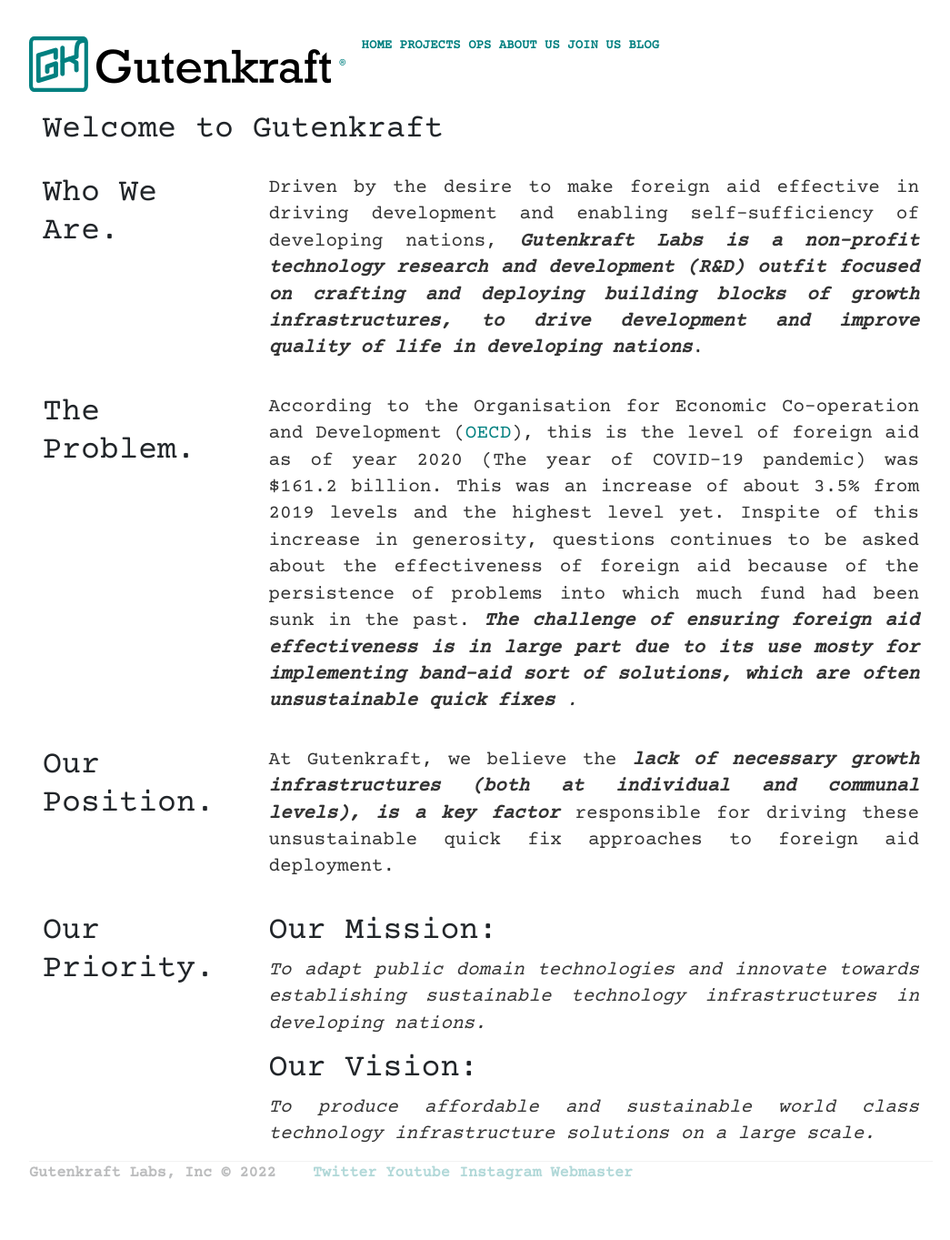
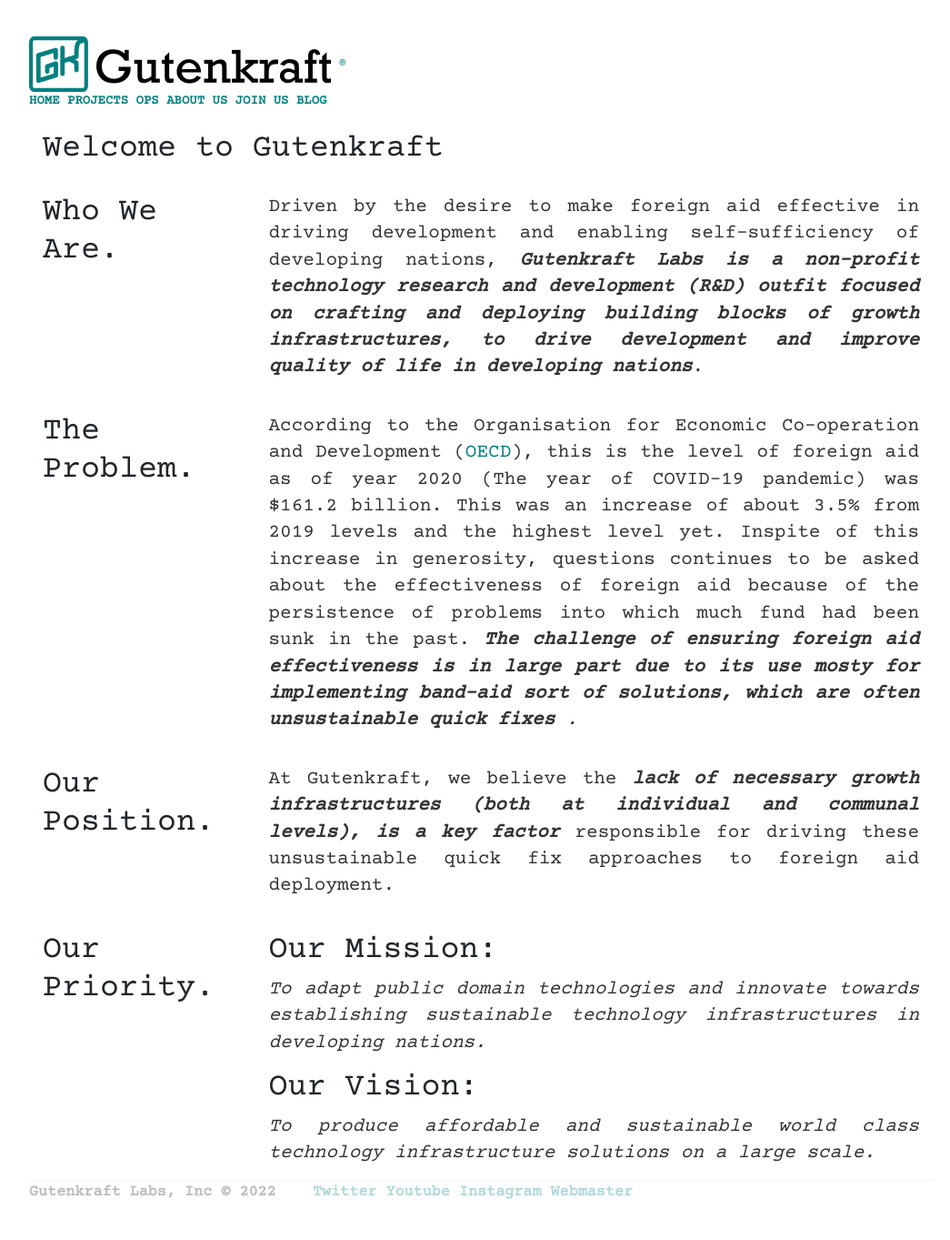
Before and after one commit to oferonmi/datafilik.github.io, a Jekyll site: the page built from index.html, in a window 1280 px wide. Shown: the whole page at 91% size, without its empty margins (111-1156 px from the left). Built offline with Jekyll 4.4.1, drawn with Linux system fonts in a browser that asks for light colours; some web fonts are replaced; before the commit the page ends 1342 px from its top, so only the background shows below that.

Commit message:
content update

```diff
--- a/_includes/header.html
+++ b/_includes/header.html
@@ -1,11 +1,13 @@
 <div class="header">
 	<div class="container">
+
 		<div class="row">
-
 			<a href="/" id="logo">
 				<img src="/img/gk_logo_v2.png" class="logo" alt="logo" valign="left">&nbsp;&reg;
 			</a>&nbsp;&nbsp;<br>
+		</div>
 
+		<div class="row">
 			<nav class = "header-menu">
 			<!-- <nav class="menu"> -->
 				<a href="/">HOME</a>
@@ -15,8 +17,8 @@
 				<a href="/careers">JOIN US</a>
 				<a href="/blog">BLOG</a>
 			</nav>
+		</div>
 
-		</div><!--/row-->
 	</div><!--/container-->
 	<br>
 	<!-- <a href = "/" id = "logo">
```
